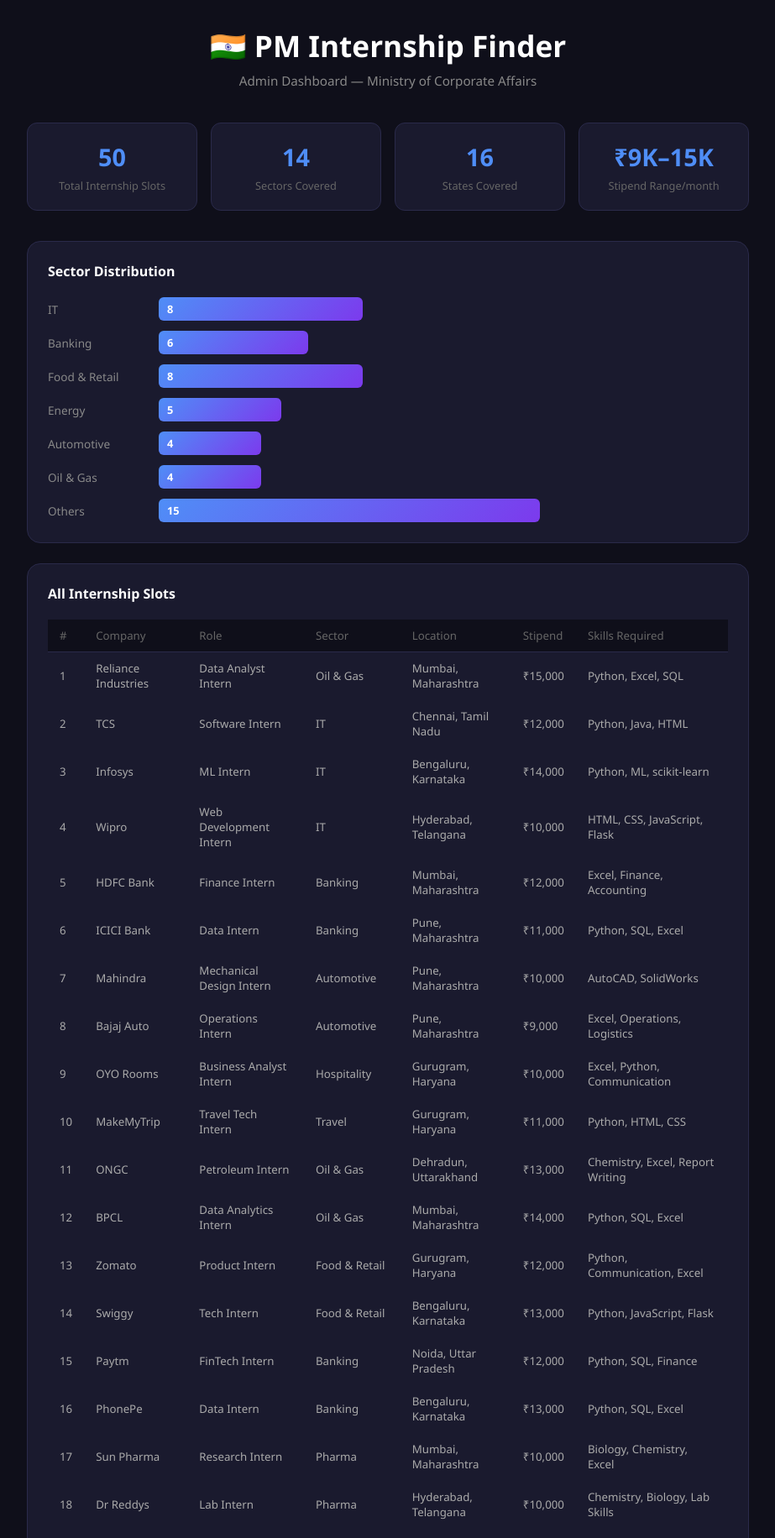
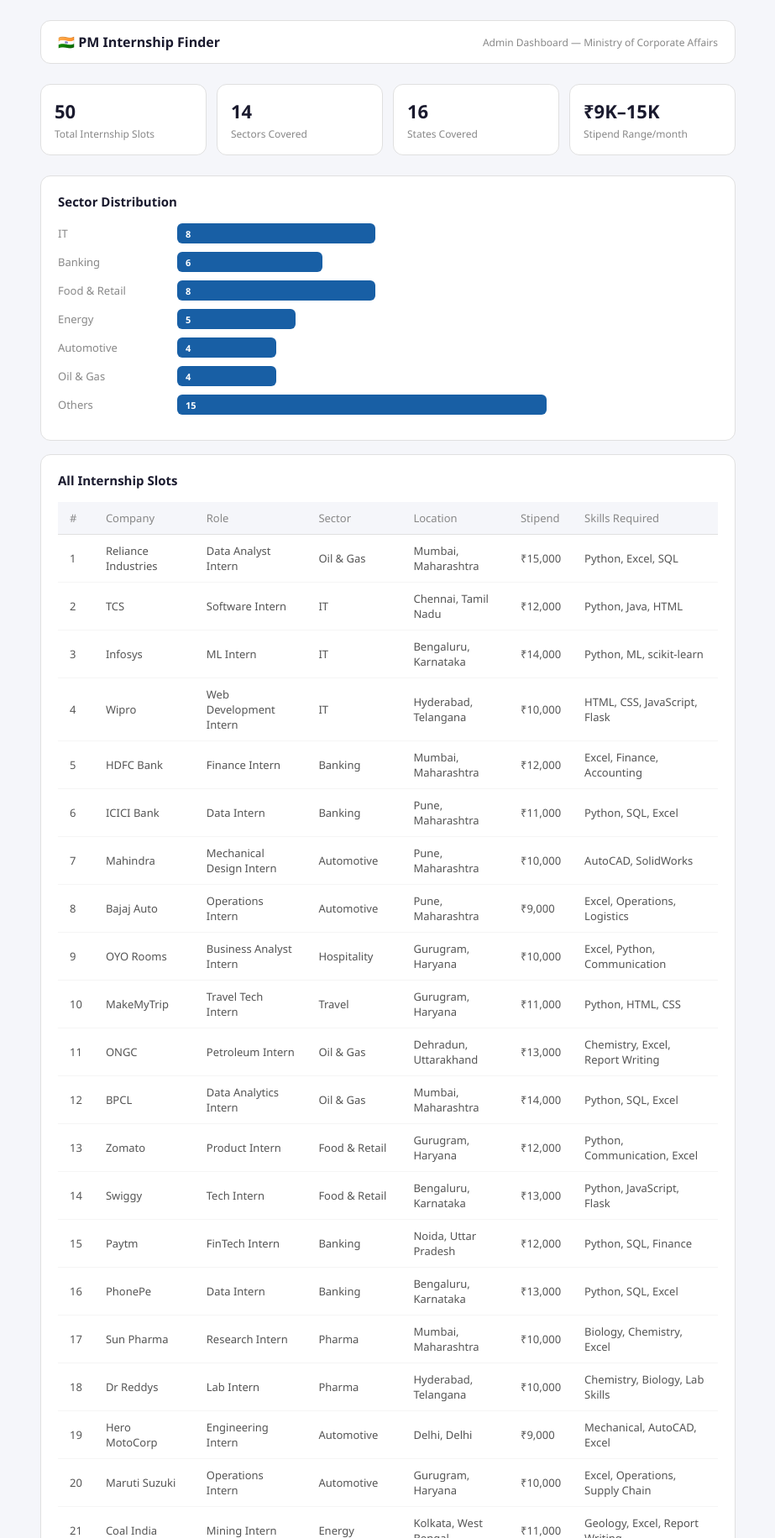
Before and after one commit to Anant-083/PM-Internship-Finder, a Flask app: page /admin in a window 1280 px wide. Shown: the top 1832 px of the page at 84% size, without its empty margins (178-1101 px from the left). Run offline with Flask 3, Linux system fonts and the light colour scheme.

Commit message:
Update style.css

```diff
--- a/static/style.css
+++ b/static/style.css
@@ -1,442 +1,214 @@
-* {
-    margin: 0;
-    padding: 0;
-    box-sizing: border-box;
-}
+* { margin: 0; padding: 0; box-sizing: border-box; }
 
 body {
     font-family: 'Segoe UI', Tahoma, Geneva, Verdana, sans-serif;
-    background: #0f0f1a;
-    color: #e0e0e0;
+    background: #f5f6fa;
+    color: #1a1a2e;
     min-height: 100vh;
 }
 
-.container {
-    max-width: 900px;
-    margin: 0 auto;
-    padding: 30px 20px;
+.container { max-width: 860px; margin: 0 auto; padding: 24px 16px; }
+
+/* Navbar */
+.header {
+    display: flex; align-items: center; justify-content: space-between;
+    background: #fff;
+    border: 0.5px solid #e0e0e0;
+    border-radius: 12px;
+    padding: 14px 20px;
+    margin-bottom: 24px;
+}
+.header h1 { font-size: 16px; font-weight: 600; color: #1a1a2e; margin: 0; }
+.header p { font-size: 12px; color: #888; margin: 0; }
+.header-badge {
+    font-size: 11px; padding: 4px 10px;
+    background: #e8f0fe; color: #185FA5;
+    border-radius: 8px; font-weight: 500;
 }
 
-/* ── Header ── */
-.header {
-    text-align: center;
-    margin-bottom: 40px;
+/* Form */
+.form-card {
+    background: #fff;
+    border: 0.5px solid #e0e0e0;
+    border-radius: 12px;
+    padding: 28px;
+    margin-bottom: 24px;
 }
+.form-card h2 { font-size: 18px; font-weight: 600; margin-bottom: 4px; color: #1a1a2e; }
+.form-card .sub { font-size: 13px; color: #888; margin-bottom: 24px; }
 
-.header h1 {
-    font-size: 2.2rem;
-    color: #ffffff;
-    margin-bottom: 8px;
-}
+.form-grid { display: grid; grid-template-columns: 1fr 1fr; gap: 16px; margin-bottom: 16px; }
+.form-group { display: flex; flex-direction: column; gap: 6px; }
+.form-group.full { grid-column: 1 / -1; }
+.form-group label { font-size: 13px; color: #555; font-weight: 500; }
+.hint { font-size: 11px; color: #aaa; }
 
-.header p {
-    color: #888;
-    font-size: 0.95rem;
-}
-
-/* ── Form Card ── */
-.form-card {
-    background: #1a1a2e;
-    border: 1px solid #2a2a4a;
-    border-radius: 16px;
-    padding: 36px;
-}
-
-.form-group {
-    margin-bottom: 20px;
-}
-
-.form-group label {
-    display: block;
-    margin-bottom: 8px;
-    color: #aaa;
-    font-size: 0.9rem;
-    font-weight: 500;
-}
-
-.hint {
-    color: #555;
-    font-size: 0.8rem;
-    font-weight: 400;
-}
-
-.form-group input,
-.form-group select {
-    width: 100%;
-    padding: 12px 16px;
-    background: #0f0f1a;
-    border: 1px solid #2a2a4a;
+.form-group input, .form-group select {
+    padding: 9px 12px;
+    border: 1px solid #e0e0e0;
     border-radius: 8px;
-    color: #e0e0e0;
-    font-size: 0.95rem;
+    font-size: 14px;
+    color: #1a1a2e;
+    background: #fff;
     outline: none;
     transition: border 0.2s;
 }
+.form-group input:focus, .form-group select:focus { border-color: #185FA5; }
 
-.form-group input:focus,
-.form-group select:focus {
-    border-color: #4f8ef7;
+.checkbox-row { display: flex; gap: 20px; margin-bottom: 20px; }
+.checkbox-item { display: flex; align-items: center; gap: 8px; font-size: 13px; color: #555; cursor: pointer; }
+
+.btn-submit {
+    width: 100%; padding: 12px;
+    background: #185FA5;
+    border: none; border-radius: 8px;
+    color: #fff; font-size: 14px; font-weight: 600;
+    cursor: pointer; transition: opacity 0.2s;
+}
+.btn-submit:hover { opacity: 0.9; }
+
+/* Student summary */
+.student-summary {
+    display: flex; flex-wrap: wrap; gap: 8px;
+    margin-bottom: 20px;
+    background: #fff;
+    border: 0.5px solid #e0e0e0;
+    border-radius: 12px;
+    padding: 14px 18px;
+}
+.student-summary span {
+    font-size: 12px; color: #555;
+    background: #f5f6fa;
+    border: 0.5px solid #e0e0e0;
+    padding: 5px 12px; border-radius: 20px;
 }
 
-.form-group select option {
-    background: #1a1a2e;
+/* Match cards */
+.matches-grid { display: flex; flex-direction: column; gap: 12px; }
+
+.match-card {
+    background: #fff;
+    border: 0.5px solid #e0e0e0;
+    border-radius: 12px;
+    overflow: hidden;
+    transition: border-color 0.15s;
+}
+.match-card:hover { border-color: #185FA5; }
+
+.match-header {
+    display: flex; align-items: center; justify-content: space-between;
+    padding: 16px 20px 12px;
+}
+.match-left { display: flex; align-items: center; gap: 12px; }
+.rank-badge {
+    width: 28px; height: 28px; border-radius: 50%;
+    background: #e8f0fe; color: #185FA5;
+    font-size: 12px; font-weight: 600;
+    display: flex; align-items: center; justify-content: center;
+}
+.match-body h2 { font-size: 15px; font-weight: 600; color: #1a1a2e; margin-bottom: 2px; }
+.match-body h3 { font-size: 12px; color: #888; font-weight: 400; }
+.score-chip {
+    font-size: 13px; font-weight: 600;
+    color: #1a7a3c; background: #e6f4ea;
+    padding: 4px 10px; border-radius: 8px;
 }
 
-.form-row {
-    display: grid;
-    grid-template-columns: 1fr 1fr;
-    gap: 20px;
+.match-meta {
+    display: flex; flex-wrap: wrap; gap: 16px;
+    padding: 0 20px 12px;
+    border-bottom: 0.5px solid #f0f0f0;
+}
+.meta-item { font-size: 12px; color: #888; display: flex; align-items: center; gap: 4px; }
+
+.match-bottom { padding: 12px 20px; }
+
+.skills-row { display: flex; flex-wrap: wrap; gap: 6px; margin-bottom: 12px; }
+.skill-tag {
+    font-size: 11px; padding: 3px 10px;
+    border-radius: 20px;
+    background: #f5f6fa;
+    border: 0.5px solid #e0e0e0;
+    color: #888;
+}
+.skill-matched {
+    background: #e6f4ea;
+    border-color: #a8d5b5;
+    color: #1a7a3c;
 }
 
-.checkbox-group label {
-    display: flex;
-    align-items: center;
-    gap: 10px;
-    cursor: pointer;
-    color: #aaa;
-    font-size: 0.9rem;
+.ai-explanation {
+    background: #f8faff;
+    border-left: 2px solid #185FA5;
+    border-radius: 0 8px 8px 0;
+    padding: 10px 14px;
+}
+.ai-label { font-size: 11px; font-weight: 600; color: #185FA5; margin-bottom: 4px; }
+.ai-explanation p { font-size: 12px; color: #666; line-height: 1.6; }
+
+/* Admin */
+.admin-grid {
+    display: grid; grid-template-columns: repeat(4, 1fr);
+    gap: 12px; margin-bottom: 24px;
+}
+.stat-card {
+    background: #fff;
+    border: 0.5px solid #e0e0e0;
+    border-radius: 12px; padding: 16px;
+}
+.stat-number { font-size: 22px; font-weight: 600; color: #1a1a2e; margin-bottom: 4px; }
+.stat-label { font-size: 12px; color: #888; }
+
+.admin-section {
+    background: #fff;
+    border: 0.5px solid #e0e0e0;
+    border-radius: 12px; padding: 20px;
+    margin-bottom: 16px;
+}
+.admin-section h2 { font-size: 15px; font-weight: 600; margin-bottom: 16px; color: #1a1a2e; }
+
+.table-wrapper { overflow-x: auto; }
+.admin-table { width: 100%; border-collapse: collapse; font-size: 13px; }
+.admin-table th {
+    background: #f5f6fa; color: #888;
+    padding: 10px 14px; text-align: left;
+    font-weight: 500; border-bottom: 1px solid #e0e0e0;
+}
+.admin-table td { padding: 10px 14px; color: #555; border-bottom: 0.5px solid #f5f5f5; }
+.admin-table tr:hover td { background: #fafafa; }
+
+.sector-bar { display: flex; align-items: center; gap: 12px; margin-bottom: 10px; }
+.sector-name { font-size: 13px; color: #888; width: 130px; flex-shrink: 0; }
+.bar-fill {
+    background: #185FA5; height: 24px;
+    border-radius: 6px;
+    display: flex; align-items: center;
+    padding-left: 10px;
+    font-size: 11px; color: #fff; font-weight: 600;
+    min-width: 32px;
 }
 
-.checkbox-group input[type="checkbox"] {
-    width: 18px;
-    height: 18px;
-    cursor: pointer;
+/* Buttons */
+.btn-back {
+    display: inline-block; padding: 10px 24px;
+    background: #fff; border: 1px solid #e0e0e0;
+    border-radius: 8px; color: #555;
+    text-decoration: none; font-size: 13px;
+    transition: all 0.15s;
 }
+.btn-back:hover { border-color: #185FA5; color: #185FA5; }
 
-.btn-submit {
-    width: 100%;
-    padding: 14px;
-    background: linear-gradient(135deg, #4f8ef7, #7c3aed);
-    border: none;
-    border-radius: 8px;
-    color: #fff;
-    font-size: 1rem;
-    font-weight: 600;
-    cursor: pointer;
-    margin-top: 10px;
-    transition: opacity 0.2s;
+.actions { margin-top: 24px; text-align: center; }
+.footer { text-align: center; margin-top: 24px; padding-top: 16px; border-top: 0.5px solid #f0f0f0; }
+.footer a { color: #aaa; text-decoration: none; font-size: 12px; }
+.footer a:hover { color: #185FA5; }
+
+/* Divider */
+hr { border: none; border-top: 0.5px solid #f0f0f0; margin: 24px 0; }
+
+/* Responsive */
+@media (max-width: 600px) {
+    .form-grid { grid-template-columns: 1fr; }
+    .admin-grid { grid-template-columns: repeat(2, 1fr); }
+    .match-meta { gap: 10px; }
 }
-
-.btn-submit:hover {
-    opacity: 0.9;
-}
-
-/* ── Student Summary ── */
-.student-summary {
-    display: flex;
-    flex-wrap: wrap;
-    gap: 12px;
-    margin-bottom: 30px;
-    background: #1a1a2e;
-    padding: 16px 20px;
-    border-radius: 10px;
-    border: 1px solid #2a2a4a;
-}
-
-.student-summary span {
-    font-size: 0.85rem;
-    color: #aaa;
-    background: #0f0f1a;
-    padding: 6px 12px;
-    border-radius: 20px;
-    border: 1px solid #2a2a4a;
-}
-
-/* ── Match Cards ── */
-.matches-grid {
-    display: flex;
-    flex-direction: column;
-    gap: 24px;
-}
-
-.match-card {
-    background: #1a1a2e;
-    border: 1px solid #2a2a4a;
-    border-radius: 16px;
-    overflow: hidden;
-    transition: border-color 0.2s;
-}
-
-.match-card:hover {
-    border-color: #4f8ef7;
-}
-
-.match-header {
-    display: flex;
-    justify-content: space-between;
-    align-items: center;
-    padding: 14px 20px;
-    background: #0f0f1a;
-    border-bottom: 1px solid #2a2a4a;
-}
-
-.match-rank {
-    font-size: 0.85rem;
-    color: #4f8ef7;
-    font-weight: 700;
-}
-
-.score-number {
-    font-size: 1.4rem;
-    font-weight: 700;
-    color: #4f8ef7;
-}
-
-.score-label {
-    font-size: 0.8rem;
-    color: #555;
-}
-
-.match-body {
-    padding: 20px;
-}
-
-.match-body h2 {
-    font-size: 1.2rem;
-    color: #ffffff;
-    margin-bottom: 4px;
-}
-
-.match-body h3 {
-    font-size: 0.95rem;
-    color: #888;
-    font-weight: 400;
-    margin-bottom: 16px;
-}
-
-.match-details {
-    display: grid;
-    grid-template-columns: 1fr 1fr;
-    gap: 10px;
-    margin-bottom: 16px;
-}
-
-.detail-item {
-    display: flex;
-    align-items: center;
-    gap: 8px;
-    font-size: 0.85rem;
-    color: #aaa;
-}
-
-.detail-icon {
-    font-size: 1rem;
-}
-
-/* ── Skills Tags ── */
-.skills-section {
-    margin-bottom: 16px;
-}
-
-.skills-label {
-    font-size: 0.8rem;
-    color: #666;
-    margin-bottom: 8px;
-}
-
-.skills-tags {
-    display: flex;
-    flex-wrap: wrap;
-    gap: 8px;
-}
-
-.skill-tag {
-    padding: 4px 12px;
-    border-radius: 20px;
-    font-size: 0.8rem;
-    background: #0f0f1a;
-    border: 1px solid #2a2a4a;
-    color: #888;
-}
-
-.skill-matched {
-    background: #1a3a1a;
-    border-color: #2d6a2d;
-    color: #4caf50;
-}
-
-/* ── AI Explanation ── */
-.ai-explanation {
-    background: #0f0f1a;
-    border: 1px solid #2a2a4a;
-    border-left: 3px solid #7c3aed;
-    border-radius: 8px;
-    padding: 14px 16px;
-}
-
-.ai-label {
-    font-size: 0.75rem;
-    color: #7c3aed;
-    font-weight: 600;
-    display: block;
-    margin-bottom: 6px;
-}
-
-.ai-explanation p {
-    font-size: 0.88rem;
-    color: #aaa;
-    line-height: 1.6;
-}
-
-/* ── Admin ── */
-.admin-grid {
-    display: grid;
-    grid-template-columns: repeat(4, 1fr);
-    gap: 16px;
-    margin-bottom: 36px;
-}
-
-.stat-card {
-    background: #1a1a2e;
-    border: 1px solid #2a2a4a;
-    border-radius: 12px;
-    padding: 20px;
-    text-align: center;
-}
-
-.stat-number {
-    font-size: 1.8rem;
-    font-weight: 700;
-    color: #4f8ef7;
-    margin-bottom: 6px;
-}
-
-.stat-label {
-    font-size: 0.8rem;
-    color: #666;
-}
-
-.admin-section {
-    background: #1a1a2e;
-    border: 1px solid #2a2a4a;
-    border-radius: 16px;
-    padding: 24px;
-    margin-bottom: 24px;
-}
-
-.admin-section h2 {
-    font-size: 1rem;
-    color: #fff;
-    margin-bottom: 20px;
-}
-
-/* ── Sector Bars ── */
-.sector-bars {
-    display: flex;
-    flex-direction: column;
-    gap: 12px;
-}
-
-.sector-bar {
-    display: flex;
-    align-items: center;
-    gap: 12px;
-}
-
-.sector-name {
-    font-size: 0.85rem;
-    color: #888;
-    width: 120px;
-    flex-shrink: 0;
-}
-
-.bar-fill {
-    background: linear-gradient(135deg, #4f8ef7, #7c3aed);
-    height: 28px;
-    border-radius: 6px;
-    display: flex;
-    align-items: center;
-    padding-left: 10px;
-    font-size: 0.8rem;
-    color: #fff;
-    font-weight: 600;
-    min-width: 36px;
-}
-
-/* ── Table ── */
-.table-wrapper {
-    overflow-x: auto;
-}
-
-.admin-table {
-    width: 100%;
-    border-collapse: collapse;
-    font-size: 0.83rem;
-}
-
-.admin-table th {
-    background: #0f0f1a;
-    color: #666;
-    padding: 10px 14px;
-    text-align: left;
-    font-weight: 500;
-    border-bottom: 1px solid #2a2a4a;
-}
-
-.admin-table td {
-    padding: 10px 14px;
-    color: #aaa;
-    border-bottom: 1px solid #1a1a2e;
-}
-
-.admin-table tr:hover td {
-    background: #0f0f1a;
-    color: #e0e0e0;
-}
-
-/* ── Actions ── */
-.actions {
-    margin-top: 30px;
-    text-align: center;
-}
-
-.btn-back {
-    display: inline-block;
-    padding: 12px 28px;
-    background: #1a1a2e;
-    border: 1px solid #2a2a4a;
-    border-radius: 8px;
-    color: #aaa;
-    text-decoration: none;
-    font-size: 0.9rem;
-    transition: all 0.2s;
-}
-
-.btn-back:hover {
-    border-color: #4f8ef7;
-    color: #fff;
-}
-
-/* ── Footer ── */
-.footer {
-    text-align: center;
-    margin-top: 30px;
-    padding-top: 20px;
-    border-top: 1px solid #1a1a2e;
-}
-
-.footer a {
-    color: #555;
-    text-decoration: none;
-    font-size: 0.85rem;
-}
-
-.footer a:hover {
-    color: #4f8ef7;
-}
-
-/* ── Responsive ── */
-@media (max-width: 600px) {
-    .form-row {
-        grid-template-columns: 1fr;
-    }
-    .match-details {
-        grid-template-columns: 1fr;
-    }
-    .admin-grid {
-        grid-template-columns: repeat(2, 1fr);
-    }
-    .header h1 {
-        font-size: 1.6rem;
-    }
-}
```
